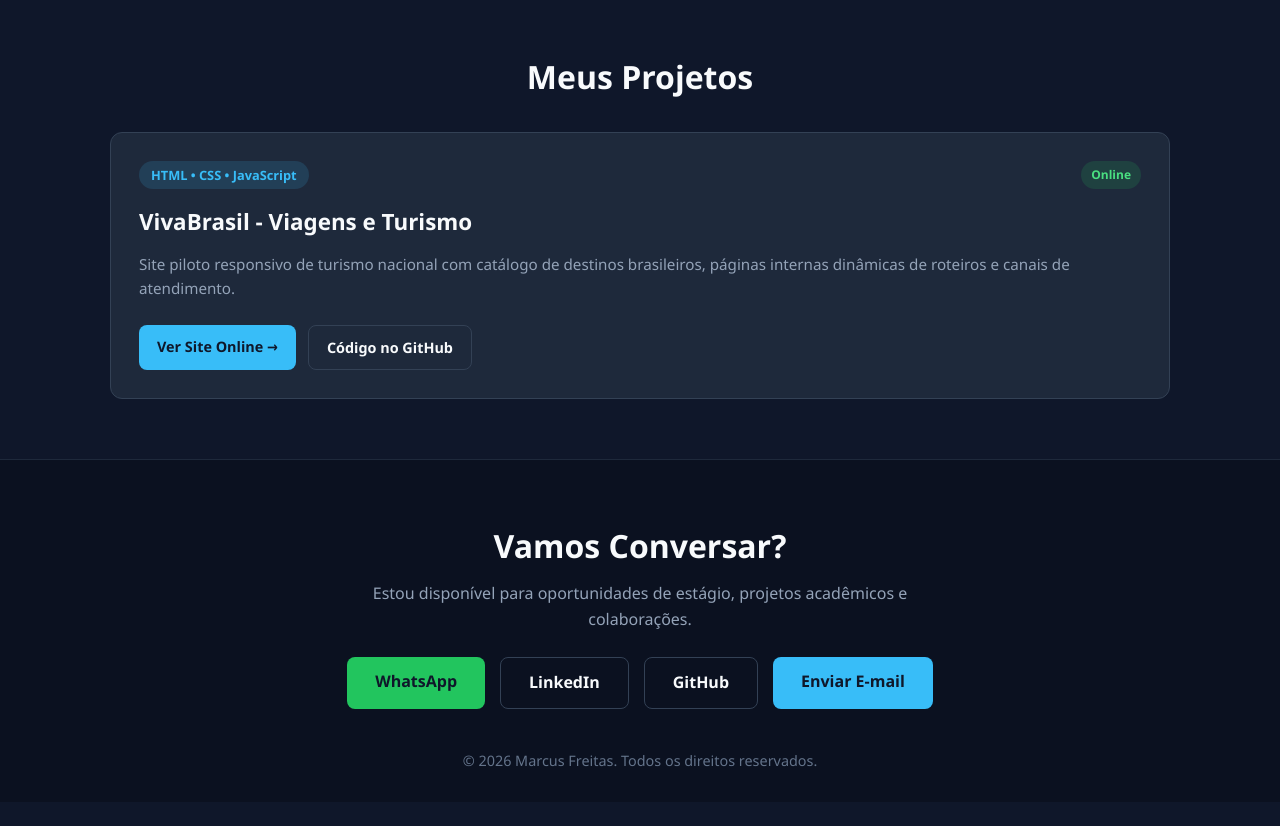
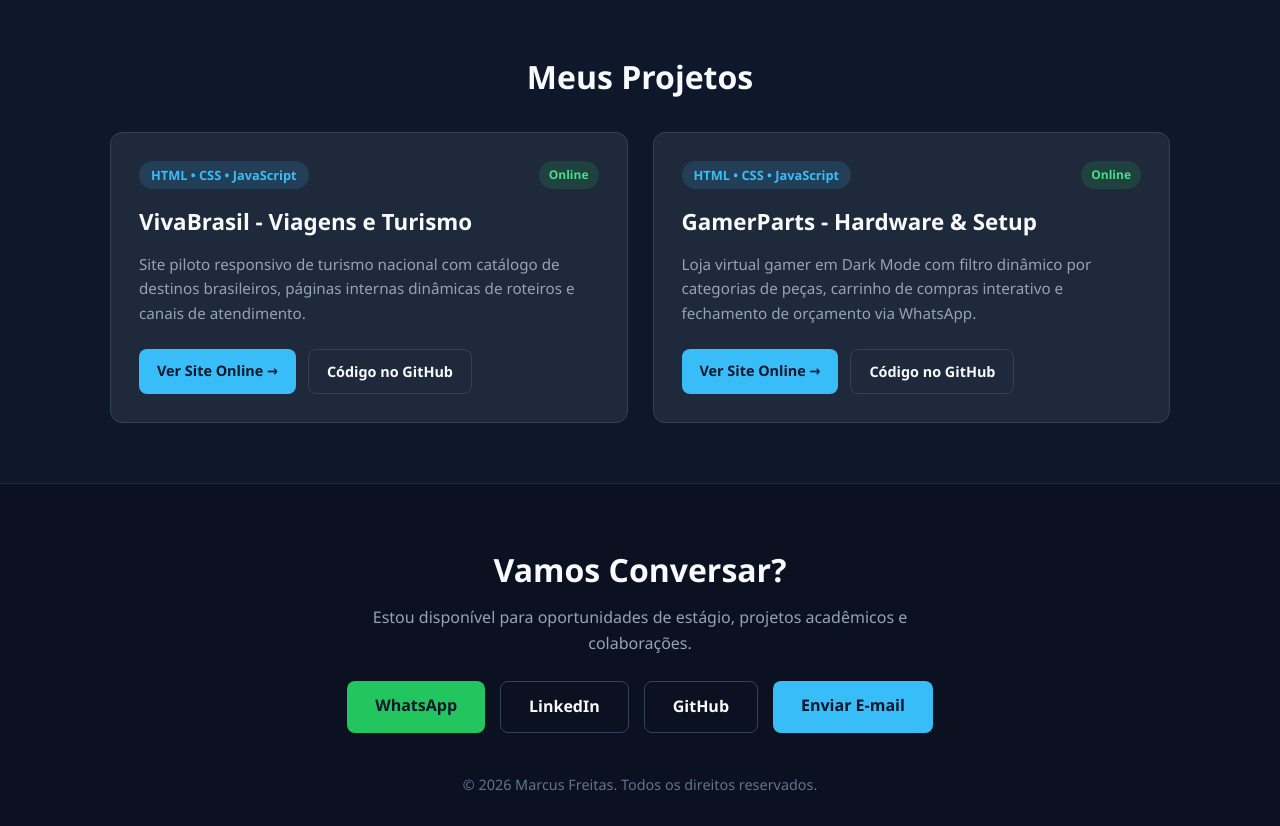
Before and after one commit to mavibento/meu-portifolio, a plain HTML site: page index.html in a window 1280 px wide. Shown: the part 840-1666 px from the top of the page. Before the commit the page ends 1642 px from the top, so only its background shows below. Drawn offline with Linux system fonts and the light colour scheme.

Commit message:
Adiciona projeto GamerParts com links completos

```diff
--- a/index.html
+++ b/index.html
@@ -64,6 +64,20 @@
                     <a href="https://github.com/mavibento/site-turismo" target="_blank" rel="noopener noreferrer" class="btn-secondary btn-sm">Código no GitHub</a>
                 </div>
             </article>
+                        <!-- Projeto 2: GamerParts E-commerce -->
+            <article class="projeto-card">
+                <div class="projeto-header">
+                    <span class="projeto-tag">HTML • CSS • JavaScript</span>
+                    <span class="status-badge">Online</span>
+                </div>
+                <h3>GamerParts - Hardware & Setup</h3>
+                <p>Loja virtual gamer em Dark Mode com filtro dinâmico por categorias de peças, carrinho de compras interativo e fechamento de orçamento via WhatsApp.</p>
+                <div class="projeto-links">
+                    <a href="https://gamersparts-marcus.netlify.app" target="_blank" rel="noopener noreferrer" class="btn-primary btn-sm">Ver Site Online →</a>
+                    <a href="https://github.com/mavibento/vendagamers" target="_blank" rel="noopener noreferrer" class="btn-secondary btn-sm">Código no GitHub</a>
+                </div>
+            </article>
+
 
         </div>
     </section>
```
